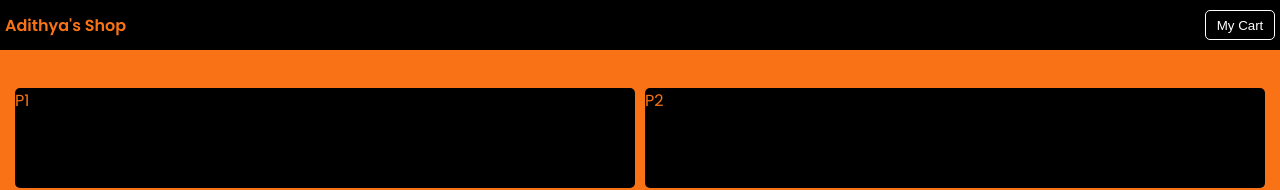
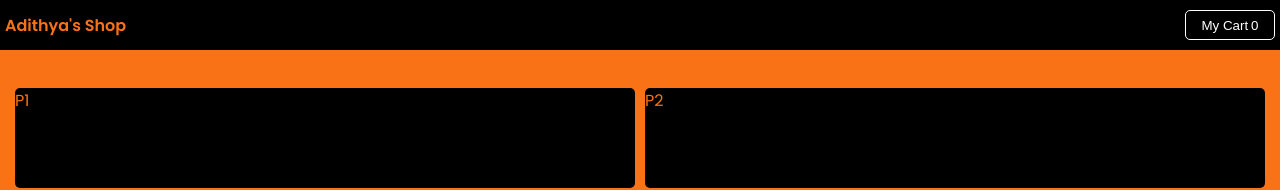
Before and after one commit to Adi343/ecommerce-app-nextjs, a Next.js app: page / in a window 1280 px wide. Shown: the top 190 px of the page. Built offline with nearby package versions, Linux system fonts and the light colour scheme.

Commit message:
Updated accountSlice typo and added cart items to NavBar

```diff
--- a/components/NavBar.tsx
+++ b/components/NavBar.tsx
@@ -1,4 +1,8 @@
+import { useSelector } from "react-redux";
+
 const NavBar = () => {
+  const items = useSelector((state: any) => state.account.itemsInCart);
+
   return (
     <div
       style={{
@@ -21,7 +25,7 @@ const NavBar = () => {
       <button
         style={{
           height: "30px",
-          width: "70px",
+          width: "90px",
           borderRadius: "5px",
           backgroundColor: "black",
           border: "1px solid white",
@@ -29,6 +33,7 @@ const NavBar = () => {
         }}
       >
         My Cart
+        <span style={{ marginLeft: "3px" }}>{items.length}</span>
       </button>
     </div>
   );
--- a/redux/accountSlice.js
+++ b/redux/accountSlice.js
@@ -17,4 +17,4 @@ export const accountSlice = createSlice({
 
 export const { addItem } = accountSlice.actions;
 
-export default accountSlice.reducerß;
+export default accountSlice.reducer;
```
